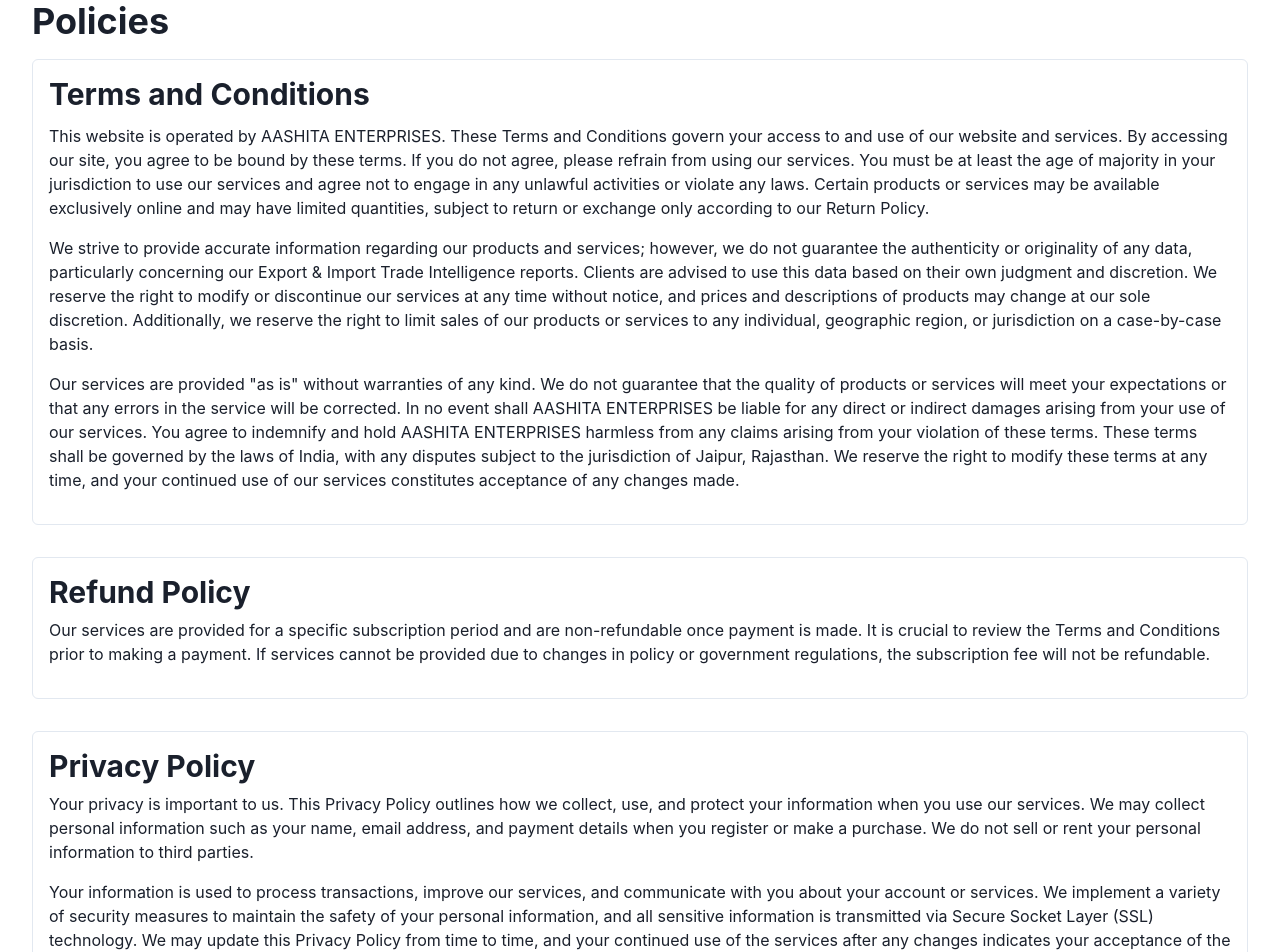
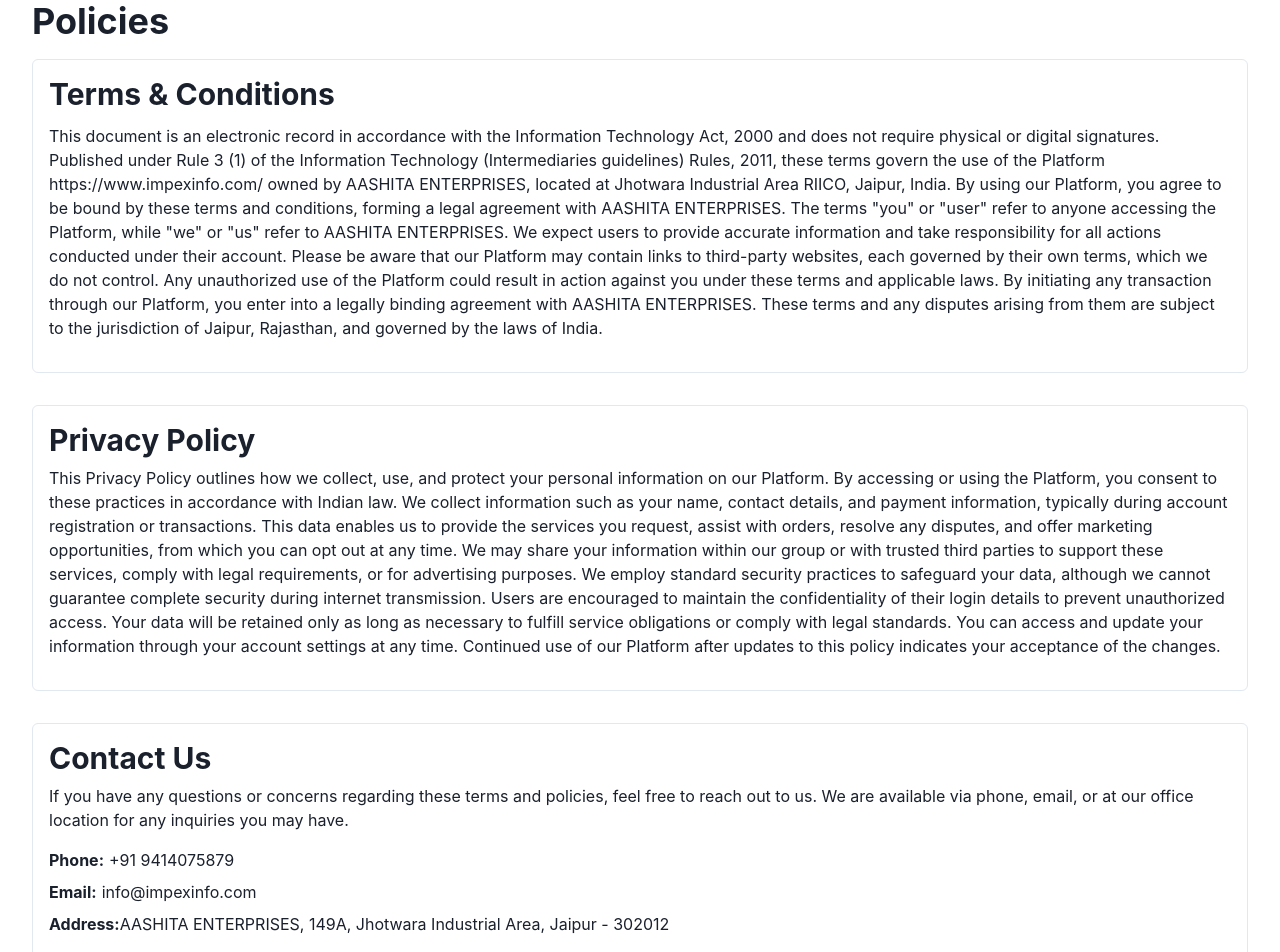
Before and after one commit to ahmad8929/aashita-technosoft, a React (Vite) app: page /policy in a window 1280 px wide. Shown: the part 80-1032 px from the top of the page. Built offline with nearby package versions, Linux system fonts and the light colour scheme.

Commit message:
update bugs

```diff
--- a/src/pages/Contact.jsx
+++ b/src/pages/Contact.jsx
@@ -96,6 +96,8 @@
                             <Text>
                                 Aashita Enterprises, 149A, Road No. 12, Jhotwara Industrial Area
                                 Jaipur - 302012
+                                <h3> <span style={{ fontWeight: "bold" }}>Legal Name</span> : Aashita Enterprises</h3>
+
                             </Text>
                         </Flex>
                     </Stack>
--- a/src/pages/Landing.jsx
+++ b/src/pages/Landing.jsx
@@ -466,7 +466,7 @@
             <Flex direction="column" pt={2} pb={4} align="center">
                 <Box w={{ base: '100%', md: '90%', lg: '80%' }} bg="white">
 
-                    <Heading as="h1" size="xl" mb={6} textAlign="center">
+                    <Heading as="h1" size="xl" mb={6} textAlign="center" bg="gray.100">
                         About ImpexInfo.com
                     </Heading>
 
--- a/src/pages/policy.jsx
+++ b/src/pages/policy.jsx
@@ -1,5 +1,5 @@
 import React from 'react';
-import { Box, Text, Stack, Heading } from '@chakra-ui/react';
+import { Box, Text, Stack, Heading, Button } from '@chakra-ui/react';
 import AppPage from '../layouts/AppPage';
 
 const Policy = () => {
@@ -14,26 +14,11 @@
                     {/* Terms and Conditions */}
                     <Box borderWidth={1} borderRadius="md" p={4}>
                         <Heading as="h2" size="lg" mb={3}>
-                            Terms and Conditions
+                            Terms & Conditions
                         </Heading>
                         <Text mb={4}>
-                            This website is operated by AASHITA ENTERPRISES. These Terms and Conditions govern your access to and use of our website and services. By accessing our site, you agree to be bound by these terms. If you do not agree, please refrain from using our services. You must be at least the age of majority in your jurisdiction to use our services and agree not to engage in any unlawful activities or violate any laws. Certain products or services may be available exclusively online and may have limited quantities, subject to return or exchange only according to our Return Policy.
-                        </Text>
-                        <Text mb={4}>
-                            We strive to provide accurate information regarding our products and services; however, we do not guarantee the authenticity or originality of any data, particularly concerning our Export & Import Trade Intelligence reports. Clients are advised to use this data based on their own judgment and discretion. We reserve the right to modify or discontinue our services at any time without notice, and prices and descriptions of products may change at our sole discretion. Additionally, we reserve the right to limit sales of our products or services to any individual, geographic region, or jurisdiction on a case-by-case basis.
-                        </Text>
-                        <Text mb={4}>
-                            Our services are provided "as is" without warranties of any kind. We do not guarantee that the quality of products or services will meet your expectations or that any errors in the service will be corrected. In no event shall AASHITA ENTERPRISES be liable for any direct or indirect damages arising from your use of our services. You agree to indemnify and hold AASHITA ENTERPRISES harmless from any claims arising from your violation of these terms. These terms shall be governed by the laws of India, with any disputes subject to the jurisdiction of Jaipur, Rajasthan. We reserve the right to modify these terms at any time, and your continued use of our services constitutes acceptance of any changes made.
-                        </Text>
-                    </Box>
-
-                    {/* Refund Policy */}
-                    <Box borderWidth={1} borderRadius="md" p={4}>
-                        <Heading as="h2" size="lg" mb={2}>
-                            Refund Policy
-                        </Heading>
-                        <Text mb={4}>
-                            Our services are provided for a specific subscription period and are non-refundable once payment is made. It is crucial to review the Terms and Conditions prior to making a payment. If services cannot be provided due to changes in policy or government regulations, the subscription fee will not be refundable.
+                            This document is an electronic record in accordance with the Information Technology Act, 2000 and does not require physical or digital signatures. Published under Rule 3 (1) of the Information Technology (Intermediaries guidelines) Rules, 2011, these terms govern the use of the Platform https://www.impexinfo.com/ owned by AASHITA ENTERPRISES, located at Jhotwara Industrial Area RIICO, Jaipur, India. By using our Platform, you agree to be bound by these terms and conditions, forming a legal agreement with AASHITA ENTERPRISES. The terms "you" or "user" refer to anyone accessing the Platform, while "we" or "us" refer to AASHITA ENTERPRISES. We expect users to provide accurate information and take responsibility for all actions conducted under their account.
+                            Please be aware that our Platform may contain links to third-party websites, each governed by their own terms, which we do not control. Any unauthorized use of the Platform could result in action against you under these terms and applicable laws. By initiating any transaction through our Platform, you enter into a legally binding agreement with AASHITA ENTERPRISES. These terms and any disputes arising from them are subject to the jurisdiction of Jaipur, Rajasthan, and governed by the laws of India.
                         </Text>
                     </Box>
 
@@ -43,10 +28,8 @@
                             Privacy Policy
                         </Heading>
                         <Text mb={4}>
-                            Your privacy is important to us. This Privacy Policy outlines how we collect, use, and protect your information when you use our services. We may collect personal information such as your name, email address, and payment details when you register or make a purchase. We do not sell or rent your personal information to third parties.
-                        </Text>
-                        <Text mb={4}>
-                            Your information is used to process transactions, improve our services, and communicate with you about your account or services. We implement a variety of security measures to maintain the safety of your personal information, and all sensitive information is transmitted via Secure Socket Layer (SSL) technology. We may update this Privacy Policy from time to time, and your continued use of the services after any changes indicates your acceptance of the new terms.
+                            This Privacy Policy outlines how we collect, use, and protect your personal information on our Platform. By accessing or using the Platform, you consent to these practices in accordance with Indian law. We collect information such as your name, contact details, and payment information, typically during account registration or transactions. This data enables us to provide the services you request, assist with orders, resolve any disputes, and offer marketing opportunities, from which you can opt out at any time. We may share your information within our group or with trusted third parties to support these services, comply with legal requirements, or for advertising purposes.
+                            We employ standard security practices to safeguard your data, although we cannot guarantee complete security during internet transmission. Users are encouraged to maintain the confidentiality of their login details to prevent unauthorized access. Your data will be retained only as long as necessary to fulfill service obligations or comply with legal standards. You can access and update your information through your account settings at any time. Continued use of our Platform after updates to this policy indicates your acceptance of the changes.
                         </Text>
                     </Box>
 
@@ -56,7 +39,7 @@
                             Contact Us
                         </Heading>
                         <Text mb={4}>
-                            If you have any questions or concerns regarding our policies, please feel free to reach out to us. You can contact us at:
+                            If you have any questions or concerns regarding these terms and policies, feel free to reach out to us. We are available via phone, email, or at our office location for any inquiries you may have.
                         </Text>
                         <Text mb={2}>
                             <strong>Phone:</strong>
@@ -71,11 +54,14 @@
                             </a>
                         </Text>
                         <Text mb={4}>
-                            <strong>Address: </strong>
+                            <strong>Address:</strong>
+                            AASHITA ENTERPRISES, 149A, Jhotwara Industrial Area, Jaipur - 302012
+                        </Text>
+                    </Box>
 
-                            Aashita Enterprises, 149A, Jhotwara Industrial Area
-                            Jaipur - 302012
-                        </Text>
+                    {/* More Details Button */}
+                    <Box textAlign="center" mt={8}>
+                        For more details, <a href="https://docs.google.com/document/d/1TPLyMI1xM8r5xdUEIEgasRu8rroxS2AGg78etkAmoAI/edit?usp=sharing" target="_blank" style={{ color: 'teal', textDecoration: 'underline' }}>click here</a>.
                     </Box>
                 </Stack>
             </Box>
```
Also changed, not shown: src/pages/payment.jsx (+13 -4 lines), src/pages/PlanDetails.jsx (line endings or trailing spaces).
